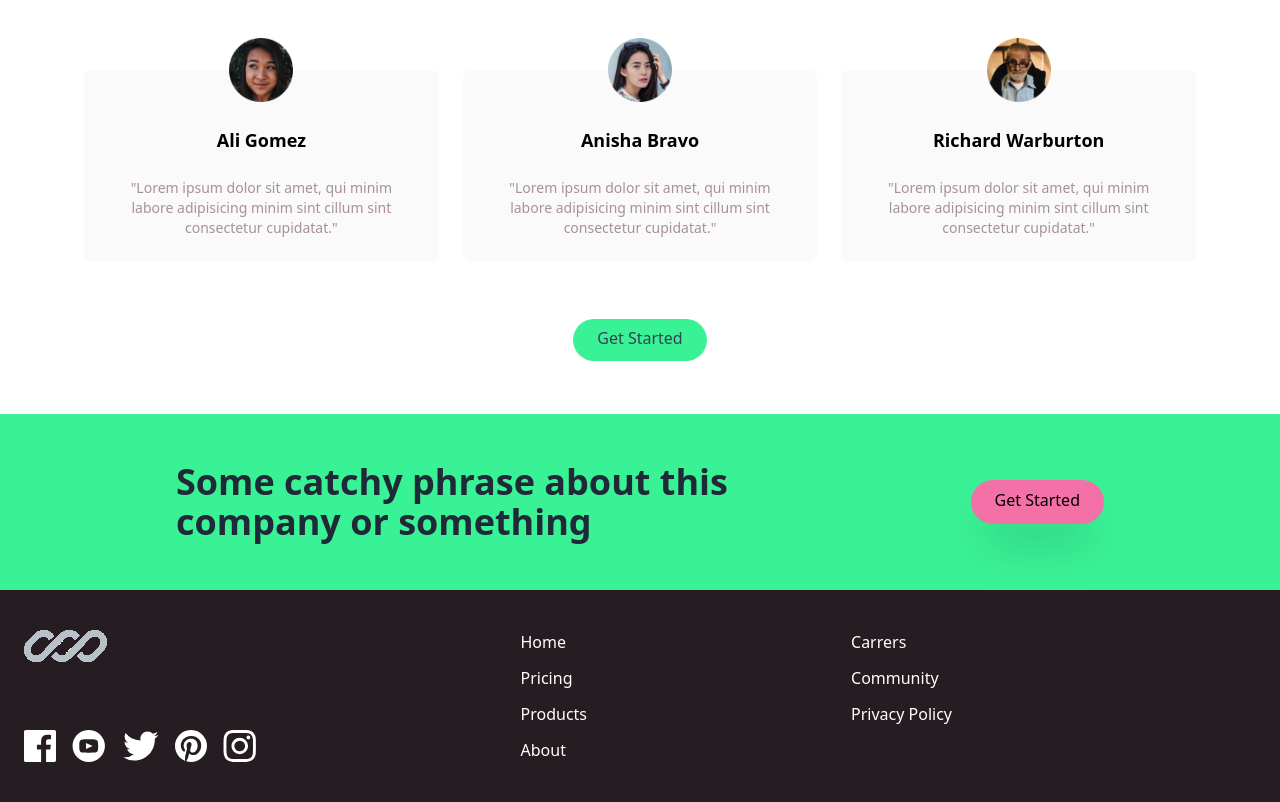
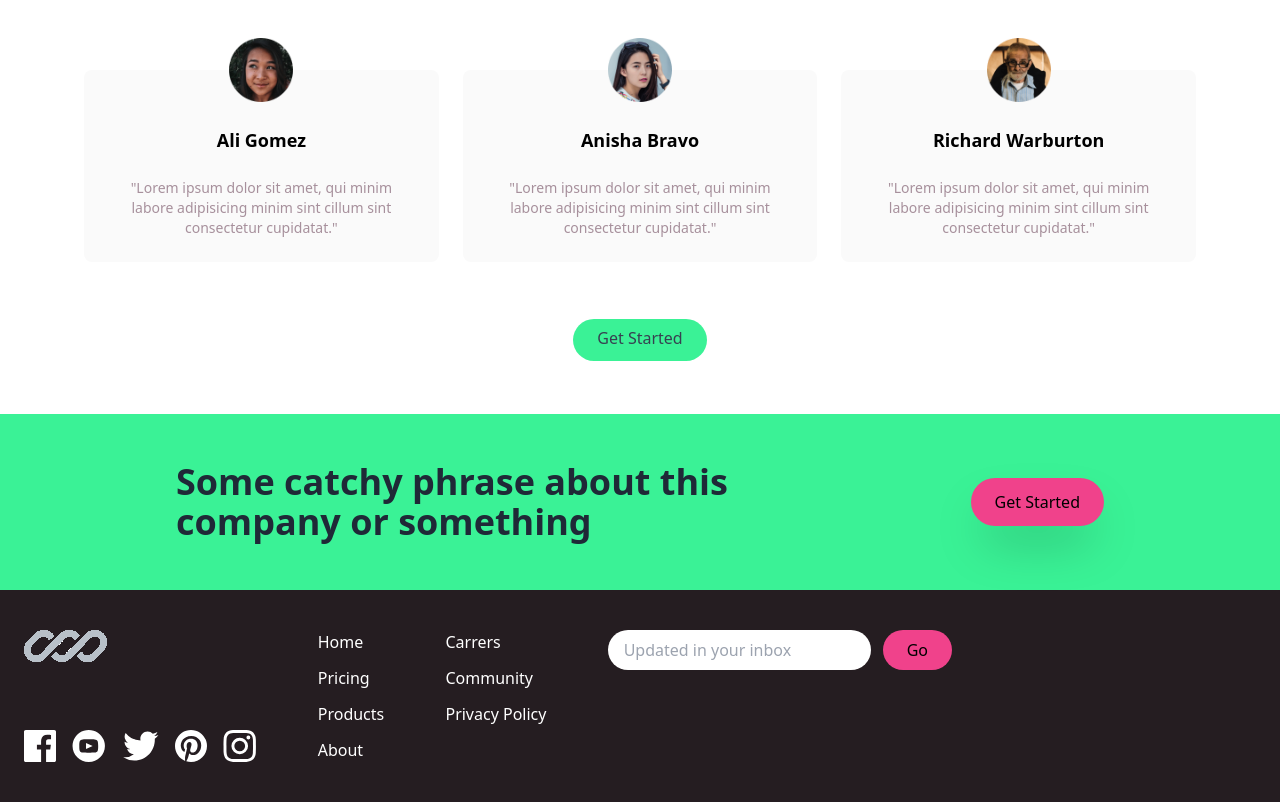
Before and after one commit to Croobat/tailwind-landing-page, a plain HTML site: page index.html in a window 1280 px wide. Shown: the part 1294-2096 px from the top of the page. Drawn offline with Linux system fonts and the light colour scheme.

Commit message:
added footer input form

```diff
--- a/index.html
+++ b/index.html
@@ -206,14 +206,14 @@
           Some catchy phrase about this company or something
         </h2>
         <!-- Button -->
-        <a href="" class="hidden md:block p-3 px-6 pt-2 text-black bg-pinkBrightLight rounded-full shadow-2xl baseline hover:bg-pinkBright">
+        <a href="" class="hidden md:block p-3 px-6 text-black bg-pinkBright rounded-full shadow-2xl baseline hover:bg-pinkBrightLight">
           Get Started
         </a>
       </div>
     </section>
 <!--}}}-->
 
-    <!-- Footer -->
+    <!-- Footer --><!--{{{-->
     <footer class="bg-pinkVeryDark">
       <div class="container flex flex-col-reverse justify-between px-6 py-10 px-auto pace-y-8 md:flex-row md:space-y-0">
         <!-- Logo and socials container -->
@@ -268,6 +268,19 @@
         </div>
       </div>
 <!--}}}-->
+
+      <!-- Input container -->
+      <div class="flex-flex-col-justify-between">
+        <form>
+          <div class="flex space-x-3">
+            <input type="text" class="flex-1 px-4 rounded-full focus:outline-none" placeholder="Updated in your inbox">
+            <button class="px-6 py-2 text-black rounded-full bg-pinkBright hover:bg-pinkBrightLight focus:outline-none">
+              Go
+            </button>
+          </div>
+        </form>
+      </div>
     </footer>
+<!--}}}-->
   </body>
 </html>
```
Also changed, not shown: css/main.css.
